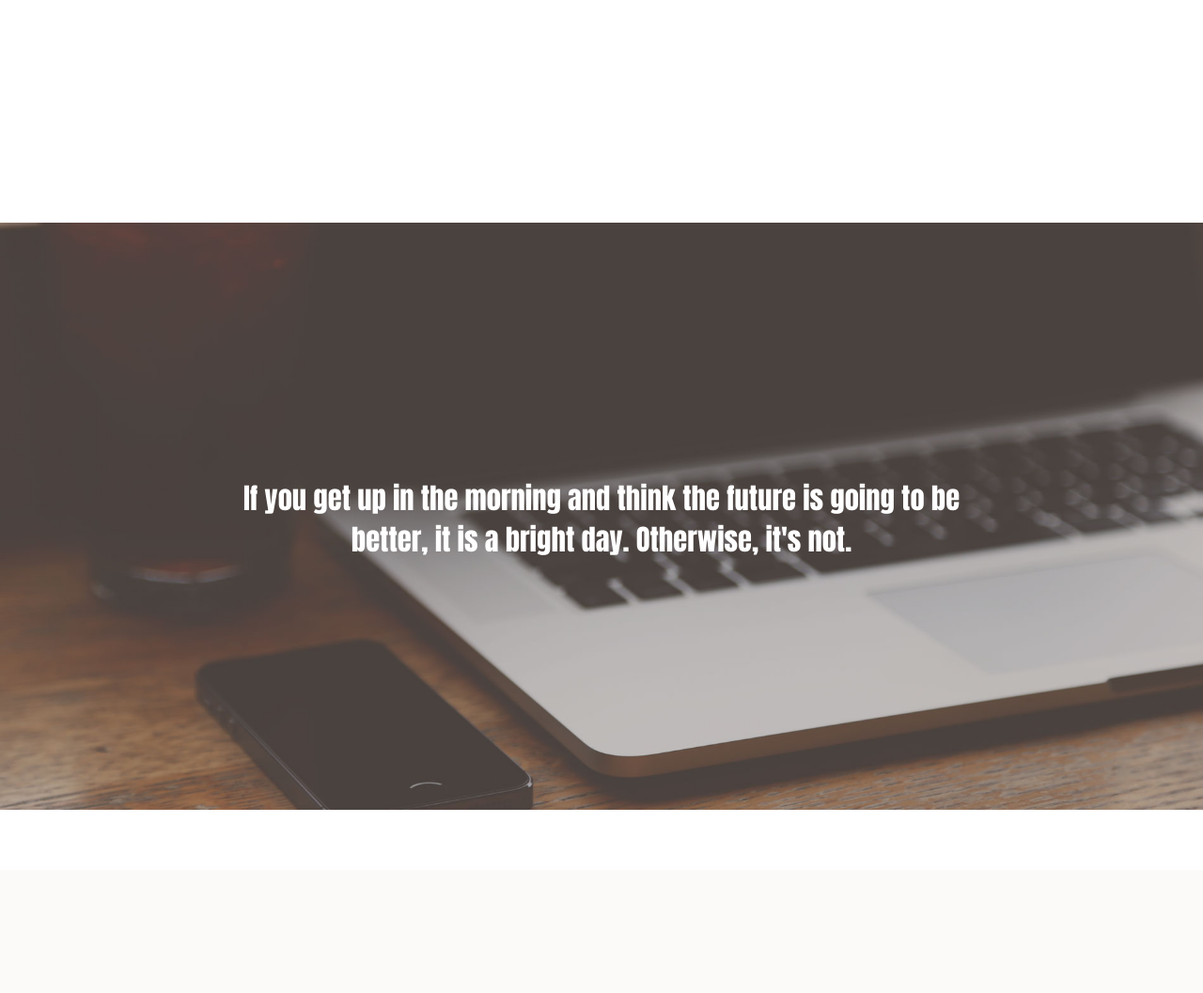
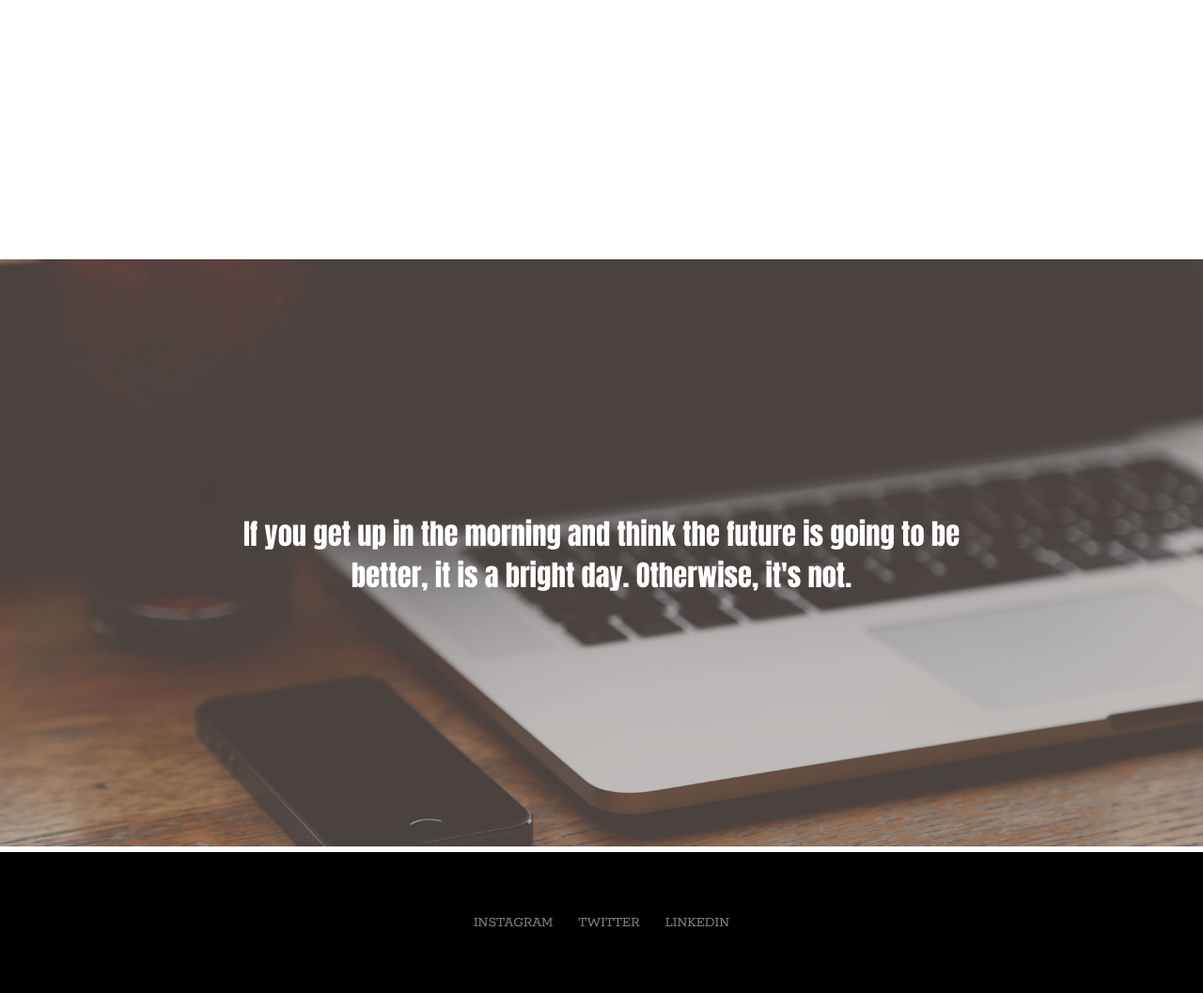
Before and after one commit to ramza007/Photography.io, a Django app: page / in a window 1280 px wide. Shown: the part 1275-2332 px from the top of the page at 94% size. Before the commit the page ends 2137 px from the top, so only its background shows below. Run offline with Django 3.2, Linux system fonts and the light colour scheme; some libraries are stand-ins or nearby versions.

Commit message:
added contact footer, and made few adjustments to index and photos templates and styling

```diff
--- /dev/null
+++ b/alpha/static/css/contact.css
@@ -0,0 +1,47 @@
+/* link animation */
+
+.container-fluid a:after {
+  background: none repeat scroll 0 0 transparent;
+  bottom: 0;
+  content: "";
+  display: block;
+  height: 2px;
+  left: 50%;
+  position: absolute;
+  background: rgb(212, 211, 211);
+  transition: width 0.3s ease 0s, left 0.3s ease 0s;
+  width: 0;
+}
+.container-fluid a:hover:after {
+  width: 100%;
+  left: 0;
+}
+@media screen and (max-height: 300px) {
+    ul {
+        margin-top: 40px;
+    }
+}
+
+
+/* ------------------------------------------ */
+
+
+.container-fluid{
+    padding: 5%;
+    background-color: black;
+    text-align: center;
+
+}
+
+.container-fluid a{
+    font-size: 110%;
+    color: grey;
+    padding: 0% 1% 0% 1%;
+    font-family: 'Rokkitt', serif;
+    /* border-bottom: 1px  solid gray; */
+    text-decoration: none;
+
+    text-transform: uppercase;
+    text-decoration: none;
+    position: relative;
+}
--- a/alpha/static/css/index.css
+++ b/alpha/static/css/index.css
@@ -51,7 +51,7 @@ p{
 }
 
 .container3{
-    margin-top: 10%;
+    margin-top: 13%;
     padding: 20%;
     background-image: url(../images/123.jpg);
     background-position: center;
@@ -63,7 +63,7 @@ p{
     -o-background-size:cover;
     color: white;
     font-size: 190%;
-    margin-bottom: 5%;
+    margin-bottom: 0.5%;
 }
 
 .container-fluid{
--- a/alpha/static/css/photos.css
+++ b/alpha/static/css/photos.css
@@ -17,6 +17,8 @@
     font-size: 110%;
     /* margin-top: 20% 0%, 20%, 0%; */
     padding: 5%;
+    margin-bottom: 10%;
+
 }
 
 img{
--- /dev/null
+++ b/alpha/templates/contact.html
@@ -0,0 +1,13 @@
+{% load static %}
+{% load bootstrap3 %}
+
+{% block styles %}
+<link rel="stylesheet" href="{% static 'css/contact.css' %}">
+{% endblock %}
+<footer>
+    <div class="container-fluid">
+        <a href="https://www.instagram.com/ramzaportraits/">Instagram</a>
+        <a href="https://twitter.com/ramzaxx">Twitter</a>
+        <a href="https://www.linkedin.com/in/ramza-reseni/">LinkedIn</i></a>
+    </div>
+</footer>
--- a/alpha/templates/index.html
+++ b/alpha/templates/index.html
@@ -64,6 +64,7 @@
 
     </div>
 </footer> -->
+{% include 'contact.html' %}
 {% endblock %}
 </body>
 </html>
--- a/alpha/templates/navbar1.html
+++ b/alpha/templates/navbar1.html
@@ -14,9 +14,9 @@
     <div class="topnav navbar-inverse navbar-fixed-top sticky-top" id="mNavbar">
         <a class="active" href="/">RAMZA OMBATI</a>
             <div class="pull-right">
-                <a href="#news">ABOUT</a>
-                <a href="#contact">PHOTOGRAPHY</a>
-                <a href="#about">CONTACT</a>
+                <a href="/">ABOUT</a>
+                <a href="#photography">PHOTOGRAPHY</a>
+                <a href="#contact">CONTACT</a>
         <a href="https://www.instagram.com/ramzaportraits/"><i class="fa fa-instagram" style="font: size 50%;"></i></a>
         <a href="https://twitter.com/ramzaxx"><i class="fa fa-twitter" style="font: size 50%;"></i></a>
         <a href="https://www.linkedin.com/in/ramza-reseni/"><i class="fa fa-linkedin" style="font: size 50%;"></i></a>
--- a/alpha/templates/photos.html
+++ b/alpha/templates/photos.html
@@ -25,6 +25,7 @@
     </div>
 
     {% include 'navbar1.html' %}
+    <a name="photography"></a>
         <h2>Photography is simply capturing a moment that spoke to you.</h2>
     <div class="container2">
         <div class="card">
@@ -59,6 +60,7 @@
         <img src="../static/images/ramza2.JPG">
         <img src="../static/images/ramza1.JPG"> -->
     </div>
+    {% include 'contact.html' %}
 {% endblock %}
 
 </body>
```
